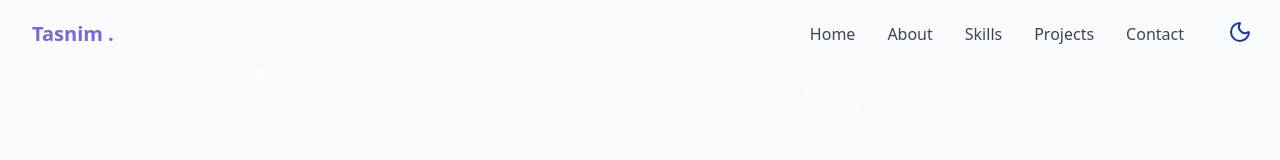
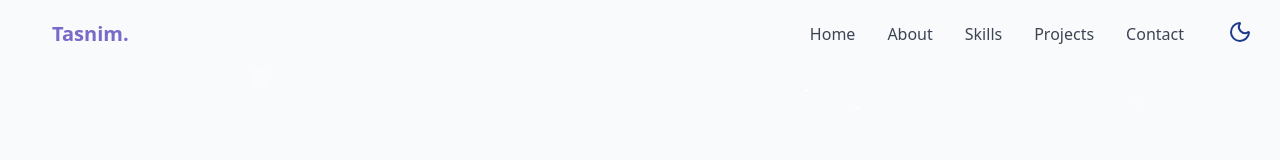
Before and after one commit to TasnimurRahmanShakir/Portfolio, a React (Vite) app: page / in a window 1280 px wide. Shown: the top 160 px of the page. Built offline with nearby package versions, Linux system fonts and the light colour scheme.

Commit message:
Update NavBar.jsx

```diff
--- a/src/Components/NavBar.jsx
+++ b/src/Components/NavBar.jsx
@@ -37,8 +37,8 @@ export const NavBar = () => {
             href="#hero"
             className="text-xl font-bold text-primary flex items-center"
           >
-            <span className="relative z-50">
-              <span className="text-glow text-foreground"></span> Tasnim .
+            <span className="relative z-50 ml-5">
+               Tasnim.
             </span>
           </a>
 
```
